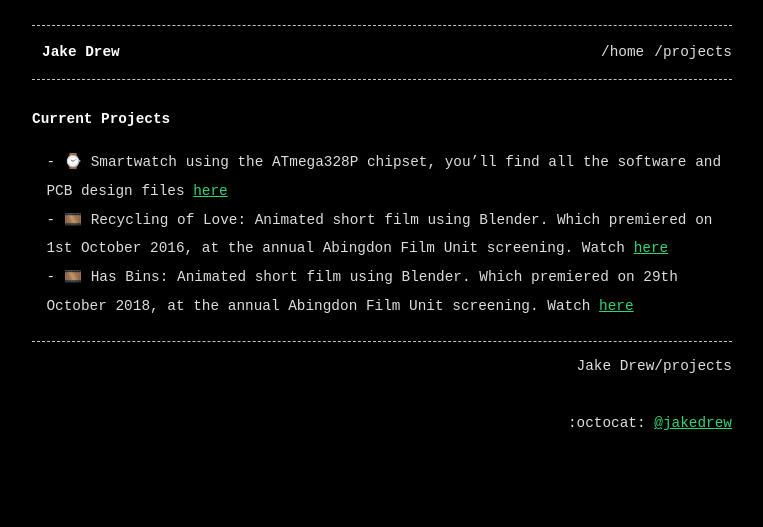
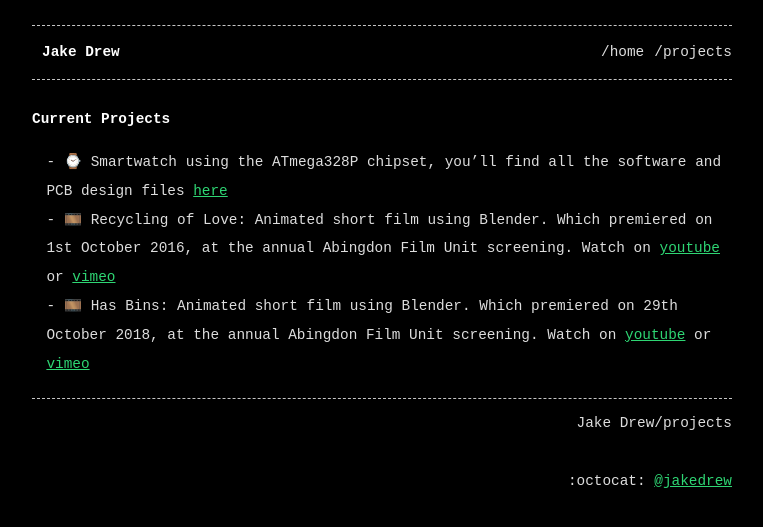
Before and after one commit to jakedrew/jakedrew.github.io, a Jekyll site: the page built from projects.md, in a window 1280 px wide. Shown: the top 527 px of the page, without its empty margins (258-1021 px from the left). Built offline with Jekyll 4.4.1, drawn with Linux system fonts in a browser that asks for light colours.

Commit message:
Update projects.md

```diff
--- a/projects.md
+++ b/projects.md
@@ -7,9 +7,11 @@ title: Jake Drew
 ### Current Projects
 
 - ⌚ Smartwatch using the ATmega328P chipset, you'll find all the software and PCB design files [here][smartwatch]
-- 🎞️ Recycling of Love: Animated short film using Blender. Which premiered on 1st October 2016, at the annual Abingdon Film Unit screening. Watch [here][recyclingoflove]
-- 🎞️ Has Bins: Animated short film using Blender. Which premiered on 29th October 2018, at the annual Abingdon Film Unit screening. Watch [here][hasbins]
+- 🎞️ Recycling of Love: Animated short film using Blender. Which premiered on 1st October 2016, at the annual Abingdon Film Unit screening. Watch on [youtube][recyclingoflove] or [vimeo][recyclingoflovevimeo]
+- 🎞️ Has Bins: Animated short film using Blender. Which premiered on 29th October 2018, at the annual Abingdon Film Unit screening. Watch on [youtube][hasbins] or [vimeo][hasbinsvimeo]
 
 [smartwatch]: https://github.com/jakedrew/SmartWatch
 [recyclingoflove]: https://youtu.be/Z50Cs3LgAEw
+[recyclingoflovevimeo]: https://vimeo.com/193466360
 [hasbins]: https://youtu.be/XOawnRV5c-w
+[hasbinsvimeo]: https://youtu.be/XOawnRV5c-w
```
